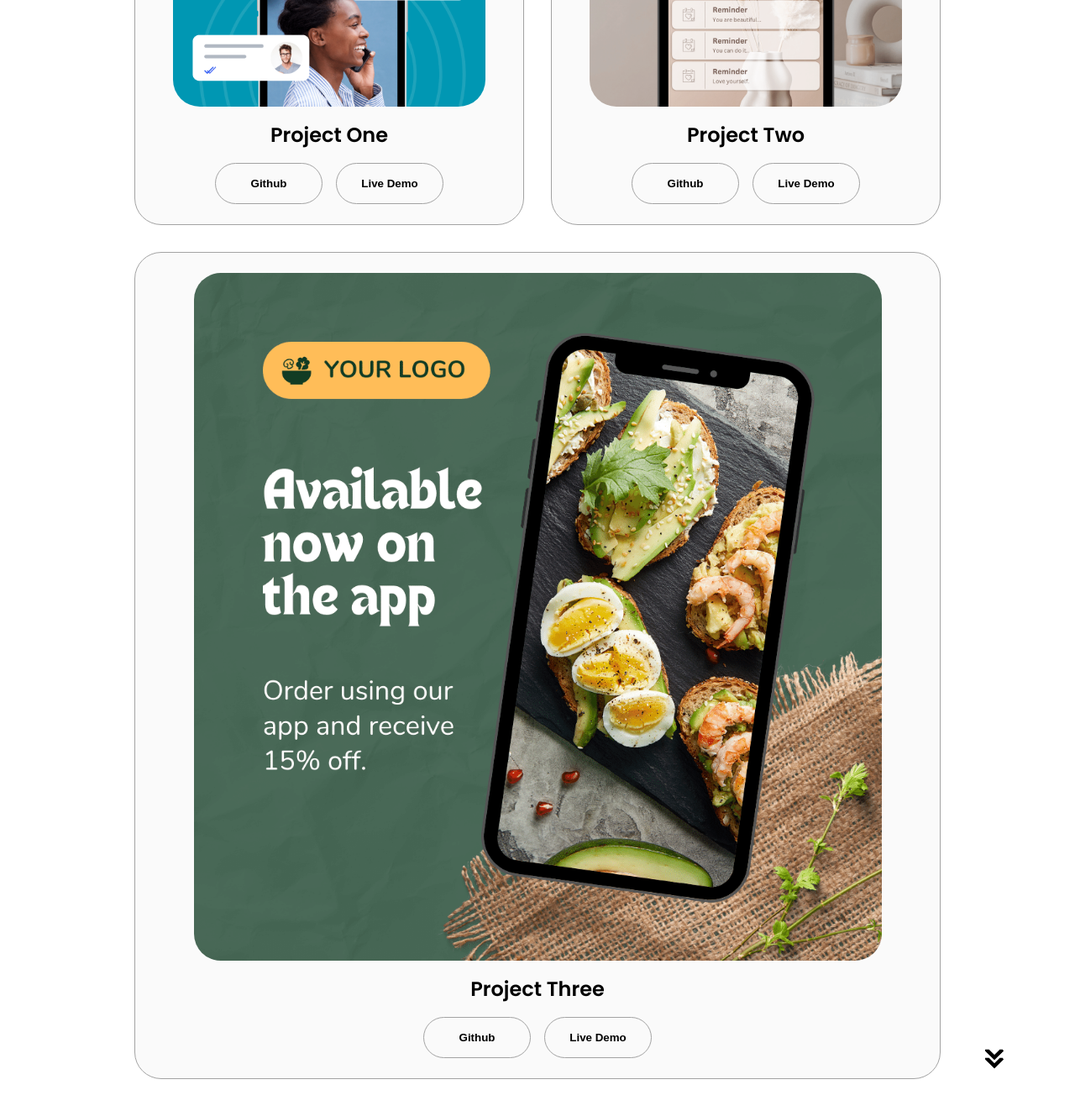
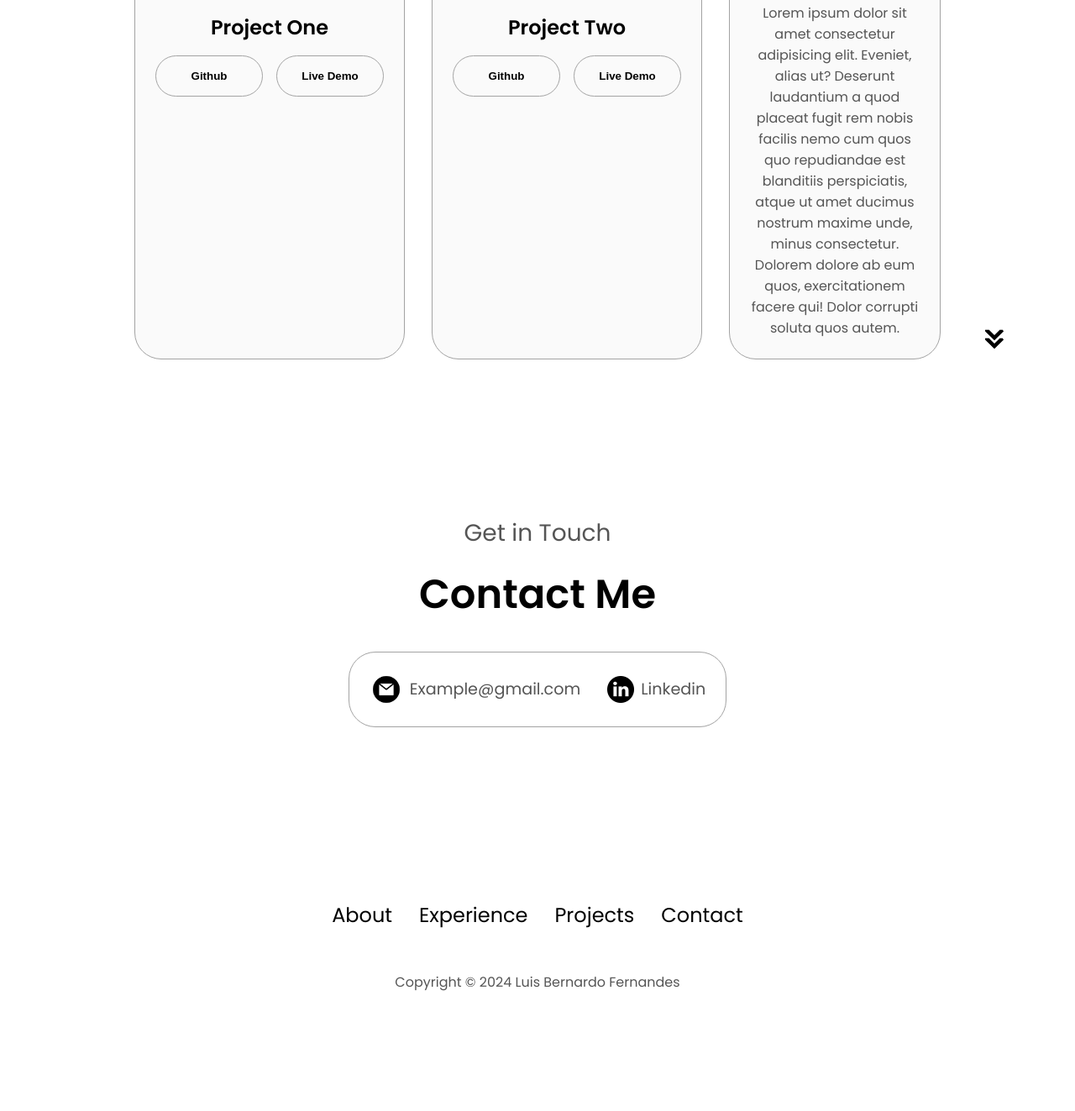
Before and after one commit to bernardo-geo/html-css-bernardo-portfolio, a plain HTML site: page index.html in a window 1280 px wide. Shown: the part 2897-4220 px from the top of the page at 84% size. After the commit the page ends 4128 px from the top, so only its background shows below. Drawn offline with Linux system fonts and the light colour scheme; files whose address does not match are found by name.

Commit message:
Update index.html

```diff
--- a/index.html
+++ b/index.html
@@ -262,19 +262,12 @@
           </div>
           <h2 class="experience-sub-title project-title">Project Three</h2>
           <div class="btn-container">
-            <button
-            class="btn btn-color-2 project-btn"
-            onclick="location.href='https://github.com'"
-            >
-              Github
-            </button>
-            <button
-            class="btn btn-color-2 project-btn"
-            onclick="location.href='https://github.com'"
-            >
-              Live Demo
-            </button>
-          </div>
+            <div class="text-container">
+              <p>
+                Lorem ipsum dolor sit amet consectetur adipisicing elit.
+                Eveniet, alias ut? Deserunt laudantium a quod placeat fugit rem nobis facilis nemo cum quos quo repudiandae est blanditiis perspiciatis, atque ut amet ducimus nostrum maxime unde, minus consectetur. Dolorem dolore ab eum quos, exercitationem facere qui! Dolor corrupti soluta quos autem.
+              </p>
+            </div>
         </div>
       </div>
       </div>
```
